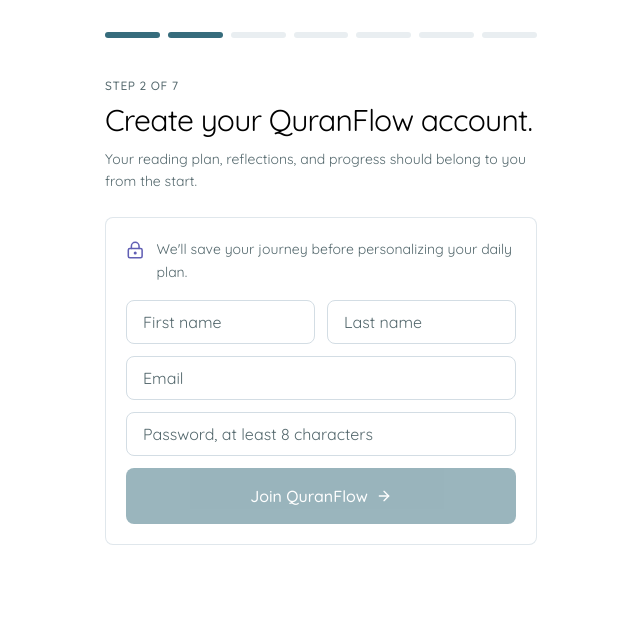
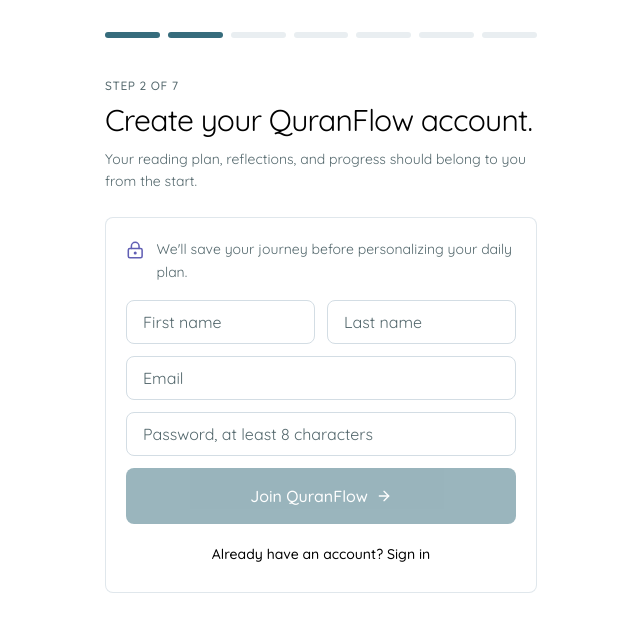
Before and after one commit to Sadiq-Teslim/quran-flow, a Next.js app: page /onboarding/account in a window 1280 px wide. Shown: the top 632 px of the page, without its empty margins (319-959 px from the left). Built offline with nearby package versions, Linux system fonts and the light colour scheme; no server answers; a web font is replaced by a local one.

Commit message:
Handle existing accounts during onboarding

```diff
--- a/app/(app)/profile/page.tsx
+++ b/app/(app)/profile/page.tsx
@@ -37,6 +37,7 @@
   type AudioLanguage,
   useAudioLanguage,
 } from "@/lib/audio/preferences";
+import { ApiError } from "@/lib/api/client";
 import { cn } from "@/lib/utils";
 
 export default function ProfilePage() {
@@ -368,6 +369,12 @@
         toast.success("Account created and connected.");
       }
     } catch (error) {
+      if (mode === "signup" && error instanceof ApiError && error.status === 409) {
+        setMode("login");
+        toast.error("That email already has an account. Sign in instead.");
+        return;
+      }
+
       toast.error(error instanceof Error ? error.message : "Authentication failed.");
     }
   }
--- a/app/onboarding/account/page.tsx
+++ b/app/onboarding/account/page.tsx
@@ -11,10 +11,18 @@
 import { Input } from "@/components/ui/input";
 import { useOnboardingDraft } from "@/hooks/use-onboarding-draft";
 import { useUser } from "@/hooks/use-user";
-import {
-  createOnboardingAccount,
-  type SignupPayload,
-} from "@/lib/services/auth.service";
+import { ApiError } from "@/lib/api/client";
+import { createOnboardingAccount, login } from "@/lib/services/auth.service";
+
+type AccountMode = "signup" | "login";
+
+type AccountPayload = {
+  mode: AccountMode;
+  email: string;
+  password: string;
+  firstName: string;
+  lastName: string;
+};
 
 export default function AccountStep() {
   const router = useRouter();
@@ -25,10 +33,20 @@
   const [lastName, setLastName] = useState("");
   const [email, setEmail] = useState("");
   const [password, setPassword] = useState("");
+  const [mode, setMode] = useState<AccountMode>("signup");
   const hasRealAccount = Boolean(user.data && !user.data.isAnonymous);
 
   const createAccount = useMutation({
-    mutationFn: (payload: SignupPayload) => createOnboardingAccount(payload),
+    mutationFn: (payload: AccountPayload) =>
+      payload.mode === "signup"
+        ? createOnboardingAccount({
+            email: payload.email,
+            password: payload.password,
+            firstName: payload.firstName,
+            lastName: payload.lastName,
+            userType: "beginner",
+          })
+        : login({ email: payload.email, password: payload.password }),
     onSuccess: async () => {
       setDraft({ accountCreated: true });
       await queryClient.invalidateQueries({ queryKey: ["user"] });
@@ -41,13 +59,19 @@
 
     try {
       await createAccount.mutateAsync({
+        mode,
         email: email.trim(),
         password,
         firstName: firstName.trim(),
         lastName: lastName.trim(),
-        userType: "beginner",
       });
     } catch (error) {
+      if (error instanceof ApiError && error.status === 409) {
+        setMode("login");
+        toast.error("That email already has an account. Sign in to continue.");
+        return;
+      }
+
       toast.error(
         error instanceof Error
           ? error.message
@@ -59,10 +83,10 @@
   const disabled =
     createAccount.isPending ||
     user.isLoading ||
-    !firstName.trim() ||
-    !lastName.trim() ||
+    (mode === "signup" && (!firstName.trim() || !lastName.trim())) ||
     !email.trim() ||
     password.length < 8;
+  const isSignup = mode === "signup";
 
   return (
     <StepShell step={2} total={7}>
@@ -73,11 +97,12 @@
               Step 2 of 7
             </p>
             <h1 className="mt-2 font-serif text-3xl leading-tight tracking-tight">
-              Create your QuranFlow account.
+              {isSignup ? "Create your QuranFlow account." : "Sign in to QuranFlow."}
             </h1>
             <p className="mt-2 text-sm leading-relaxed text-muted-foreground">
-              Your reading plan, reflections, and progress should belong to you
-              from the start.
+              {isSignup
+                ? "Your reading plan, reflections, and progress should belong to you from the start."
+                : "Continue with the account that already holds your journey."}
             </p>
           </div>
 
@@ -111,10 +136,13 @@
                 <div className="mb-4 flex items-start gap-3">
                   <LockKeyhole className="mt-0.5 size-5 text-accent" aria-hidden />
                   <p className="text-sm leading-relaxed text-muted-foreground">
-                    We&apos;ll save your journey before personalizing your daily plan.
+                    {isSignup
+                      ? "We'll save your journey before personalizing your daily plan."
+                      : "Use your existing account to continue onboarding."}
                   </p>
                 </div>
                 <form className="space-y-3" onSubmit={handleSubmit}>
+                  {isSignup ? (
                     <div className="grid grid-cols-2 gap-3">
                       <Input
                         value={firstName}
@@ -131,6 +159,7 @@
                         required
                       />
                     </div>
+                  ) : null}
                   <Input
                     value={email}
                     onChange={(event) => setEmail(event.target.value)}
@@ -149,8 +178,26 @@
                     required
                   />
                   <Button className="w-full" disabled={disabled} size="xl" type="submit">
-                    {createAccount.isPending ? "Creating account..." : "Join QuranFlow"}
+                    {createAccount.isPending
+                      ? isSignup
+                        ? "Creating account..."
+                        : "Signing in..."
+                      : isSignup
+                        ? "Join QuranFlow"
+                        : "Sign in and continue"}
                     <ArrowRight className="size-4" aria-hidden />
+                  </Button>
+                  <Button
+                    className="w-full"
+                    disabled={createAccount.isPending}
+                    onClick={() => setMode(isSignup ? "login" : "signup")}
+                    size="sm"
+                    type="button"
+                    variant="ghost"
+                  >
+                    {isSignup
+                      ? "Already have an account? Sign in"
+                      : "Need a new account? Create one"}
                   </Button>
                 </form>
               </>
```
Lines whose indentation alone changed are shown as unchanged.
